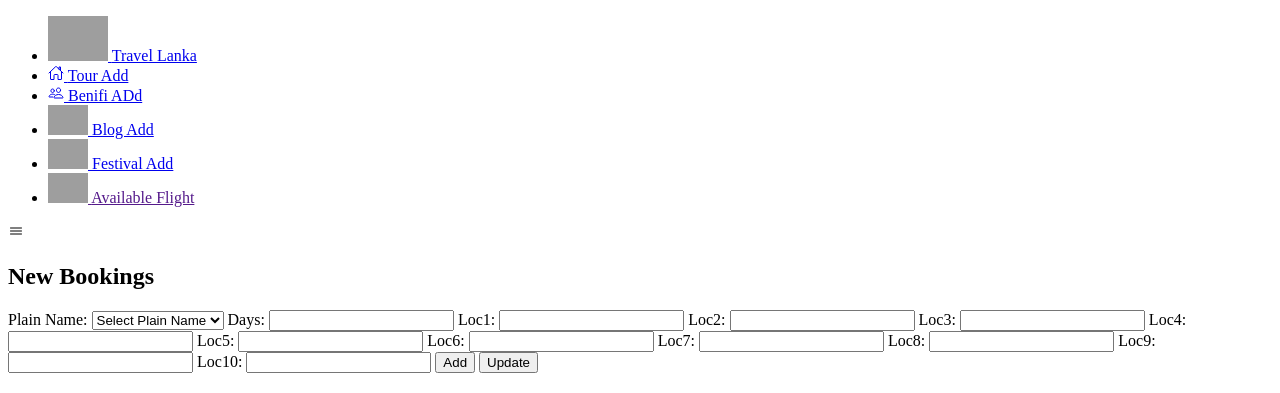
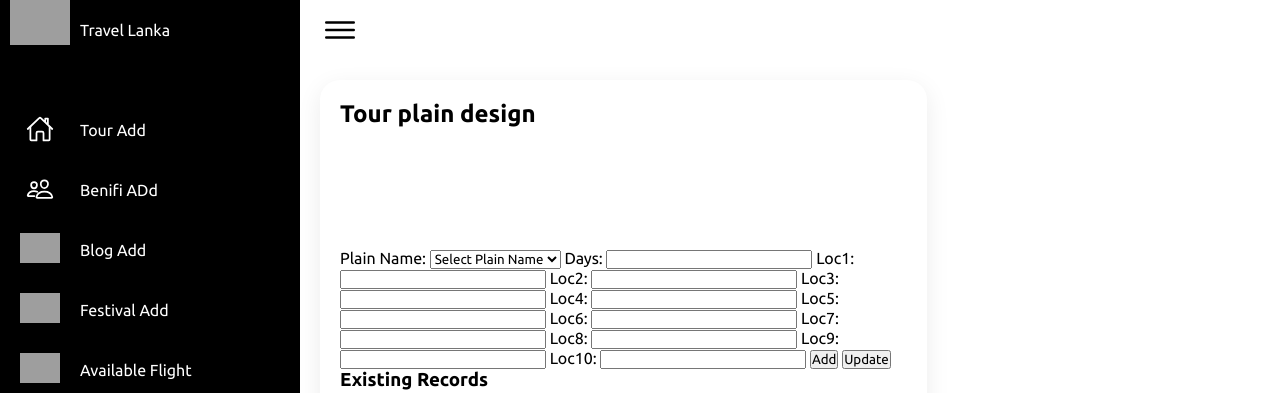
Before and after one commit to wathsaladmpgj/Tourism-Website-Hackathon-, a PHP site: page /adminpanel_tour_add.php.php in a window 1280 px wide. Shown: the top 393 px of the page. Run offline with PHP 8.4, Linux system fonts and the light colour scheme; data that the repository does not hold is empty; grey boxes are pictures that could not be loaded.

Commit message:
link page

```diff
--- a/adminpanel_benifit.php
+++ b/adminpanel_benifit.php
@@ -15,7 +15,7 @@
     <meta name="viewport" content="width=device-width, initial-scale=1.0">
     <title>Responsive Admin Dashboard | Korsat X Parmaga</title>
     <!-- ======= Styles ====== -->
-    <link rel="stylesheet" href="./main_admin.css">
+    <link rel="stylesheet" href="./adminpanel_tour_add.css">
     <link rel="stylesheet" href="./adminpanel_benifit.css">
 </head>
 
--- a/adminpanel_festival_add.php
+++ b/adminpanel_festival_add.php
@@ -15,7 +15,7 @@
     <meta name="viewport" content="width=device-width, initial-scale=1.0">
     <title>Responsive Admin Dashboard | Korsat X Parmaga</title>
     <!-- ======= Styles ====== -->
-    <link rel="stylesheet" href="./main_admin.css">
+    <link rel="stylesheet" href="./adminpanel_tour_add.css">
 
 </head>
 
--- a/adminpanel_tour_add.php.php
+++ b/adminpanel_tour_add.php.php
@@ -15,7 +15,7 @@
     <meta name="viewport" content="width=device-width, initial-scale=1.0">
     <title>Responsive Admin Dashboard | Korsat X Parmaga</title>
     <!-- ======= Styles ====== -->
-    <link rel="stylesheet" href="./main_admin.css">
+    <link rel="stylesheet" href="./adminpanel_tour_add.css">
 
 </head>
 
@@ -87,7 +87,7 @@
             <div class="details">
                 <div class="recentOrders">
                     <div class="cardHeader">
-                        <h2>New Bookings</h2>
+                        <h2>Tour plain design</h2>
                     </div>
                     <div>
                         <?php
```
Also changed, not shown: adminpanel_blog_add.php (+6 -7 lines).
